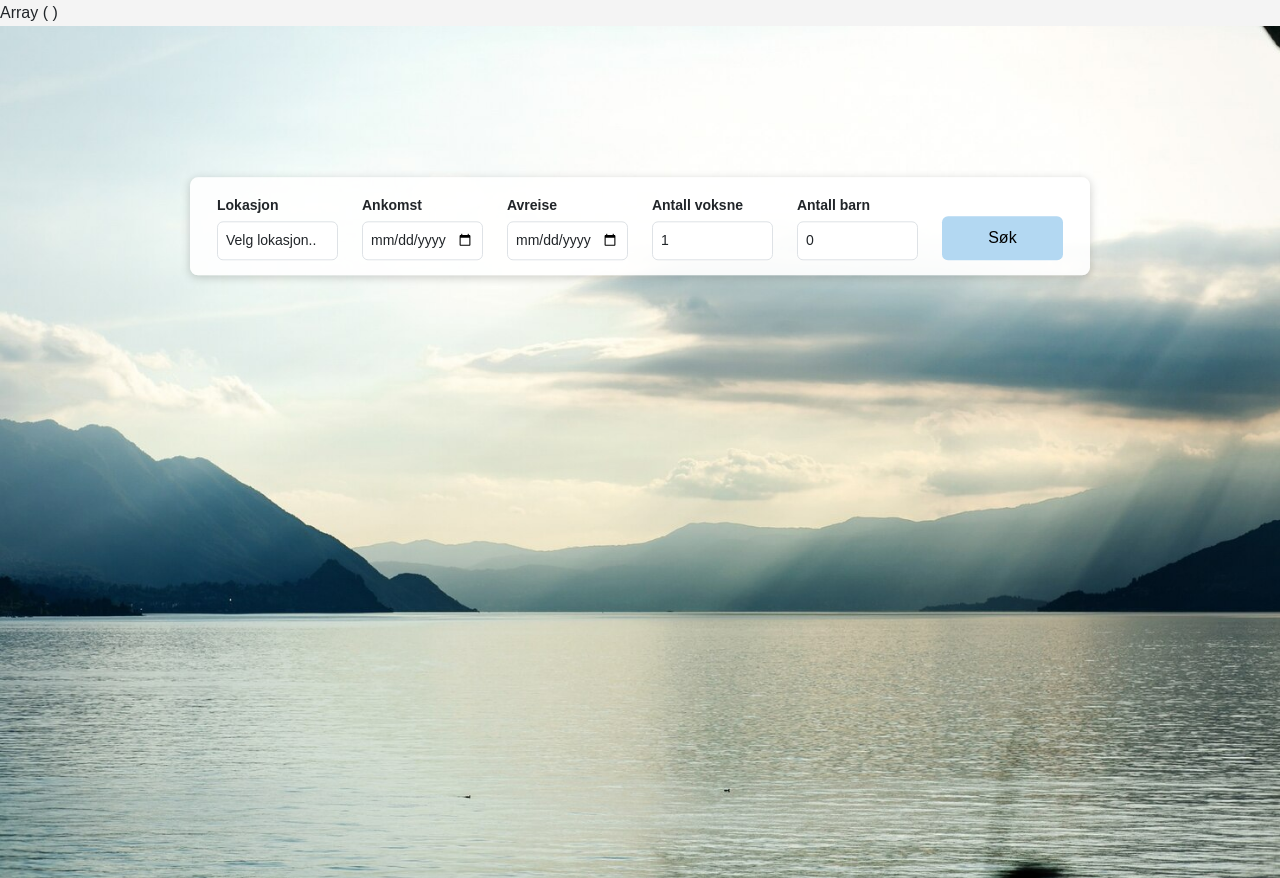
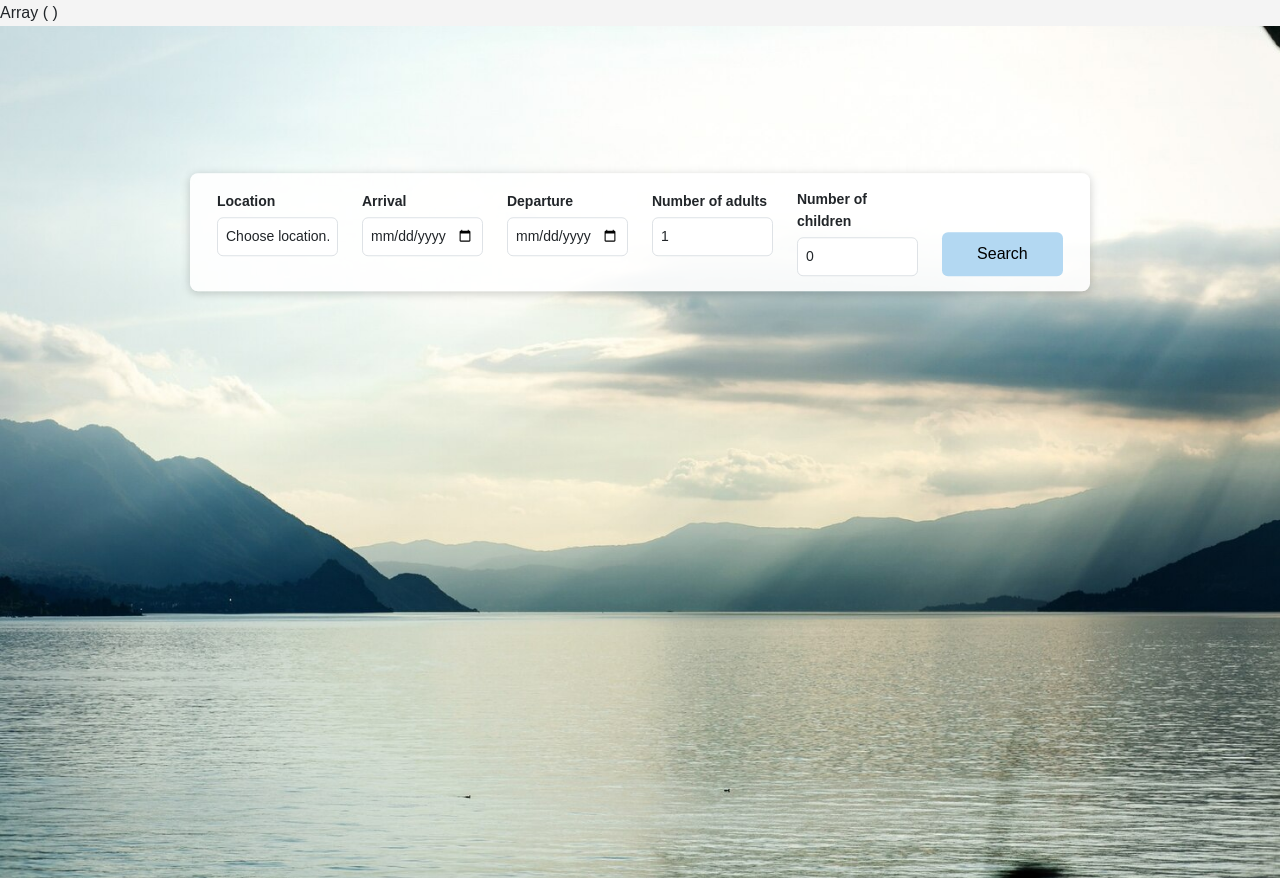
Before and after one commit to 4nn4md/Svalberg-Motell, a PHP site: page /Svalberg-Motell/index1.php in a window 1280 px wide. Shown: the part 64-942 px from the top of the page. Run offline with PHP 8.4, Linux system fonts and the light colour scheme.

Commit message:
oversatte bookingen til engelsk

```diff
--- a/www/index1.php
+++ b/www/index1.php
@@ -64,30 +64,30 @@
             <form action="" method="POST" class="d-flex justify-content-center">
                 <div class="row w-100 no-gutters"> <!-- Remove gutters for spacing -->
                     <div class="col-md-2">
-                        <label for="location" class="bold-label">Lokasjon</label>
+                        <label for="location" class="bold-label">Location</label>
                         <select class="form-control" id="location" name="location">
-                            <option value="" disabled selected>Velg lokasjon..</option>
+                            <option value="" disabled selected>Choose location..</option>
                             <option value="Kristiansand">Kristiansand</option>
                         </select>
                     </div>
                     <div class="col-md-2">
-                        <label for="checkin" class="bold-label">Ankomst</label>
+                        <label for="checkin" class="bold-label">Arrival</label>
                         <input type="date" id="checkin" name="checkin" class="form-control" value="<?php echo htmlspecialchars($checkin ?? ''); ?>">
                     </div>
                     <div class="col-md-2">
-                        <label for="checkout" class="bold-label">Avreise</label>
+                        <label for="checkout" class="bold-label">Departure</label>
                         <input type="date" id="checkout" name="checkout" class="form-control" value="<?php echo htmlspecialchars($checkout ?? ''); ?>">
                     </div>
                     <div class="col-md-2">
-                        <label for="adults" class="bold-label">Antall voksne</label>
+                        <label for="adults" class="bold-label">Number of adults</label>
                         <input type="number" id="adults" name="adults" class="form-control" value="<?php echo htmlspecialchars($adults ?? '1'); ?>" min="1">
                     </div>
                     <div class="col-md-2">
-                        <label for="children" class="bold-label">Antall barn</label>
+                        <label for="children" class="bold-label">Number of children</label>
                         <input type="number" id="children" name="children" class="form-control" value="<?php echo htmlspecialchars($children ?? '0'); ?>" min="0">
                     </div>
                     <div class="col-md-2 d-flex align-items-end"> <!-- Align button vertically -->
-                        <button type="submit" id="submit" class="btn msearch-btn w-100" id="#MBtn">Søk</button>
+                        <button type="submit" id="submit" class="btn msearch-btn w-100" id="#MBtn">Search</button>
                     </div>
                 </div>
             </form>
```
